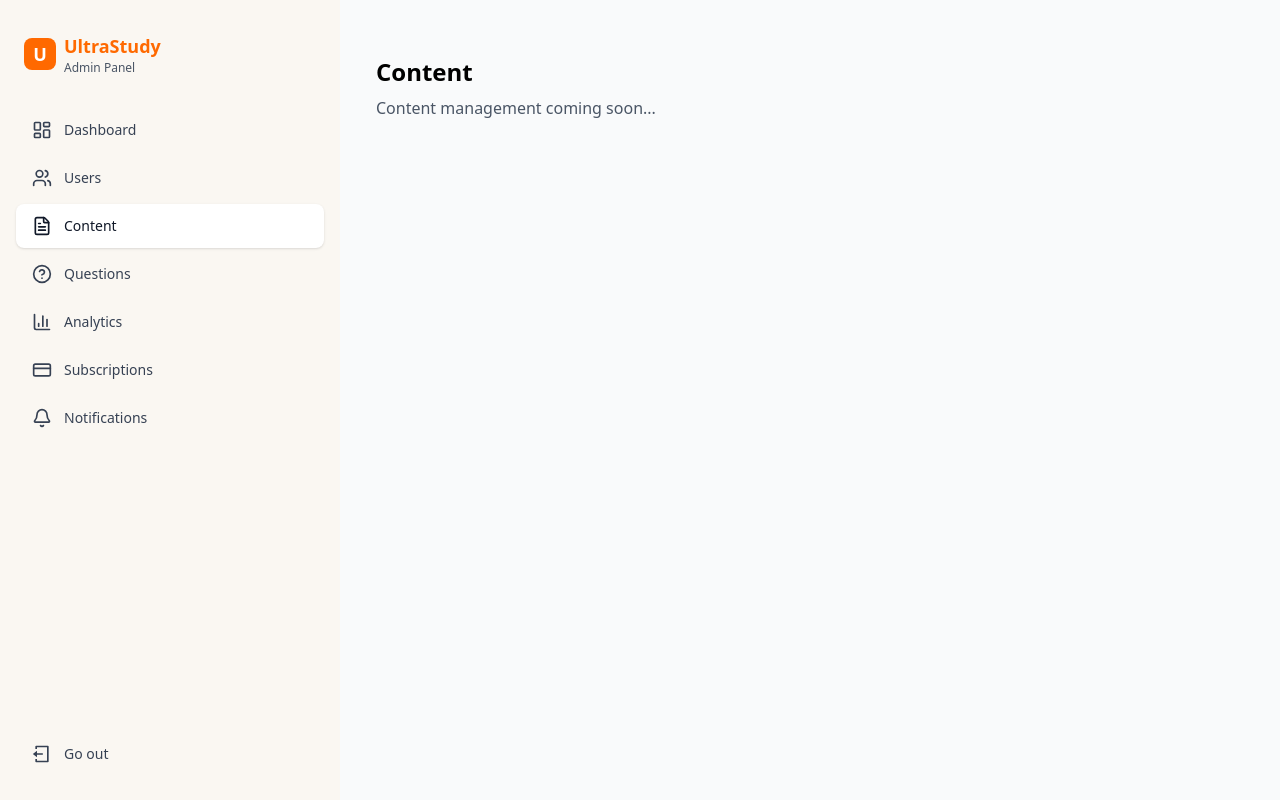
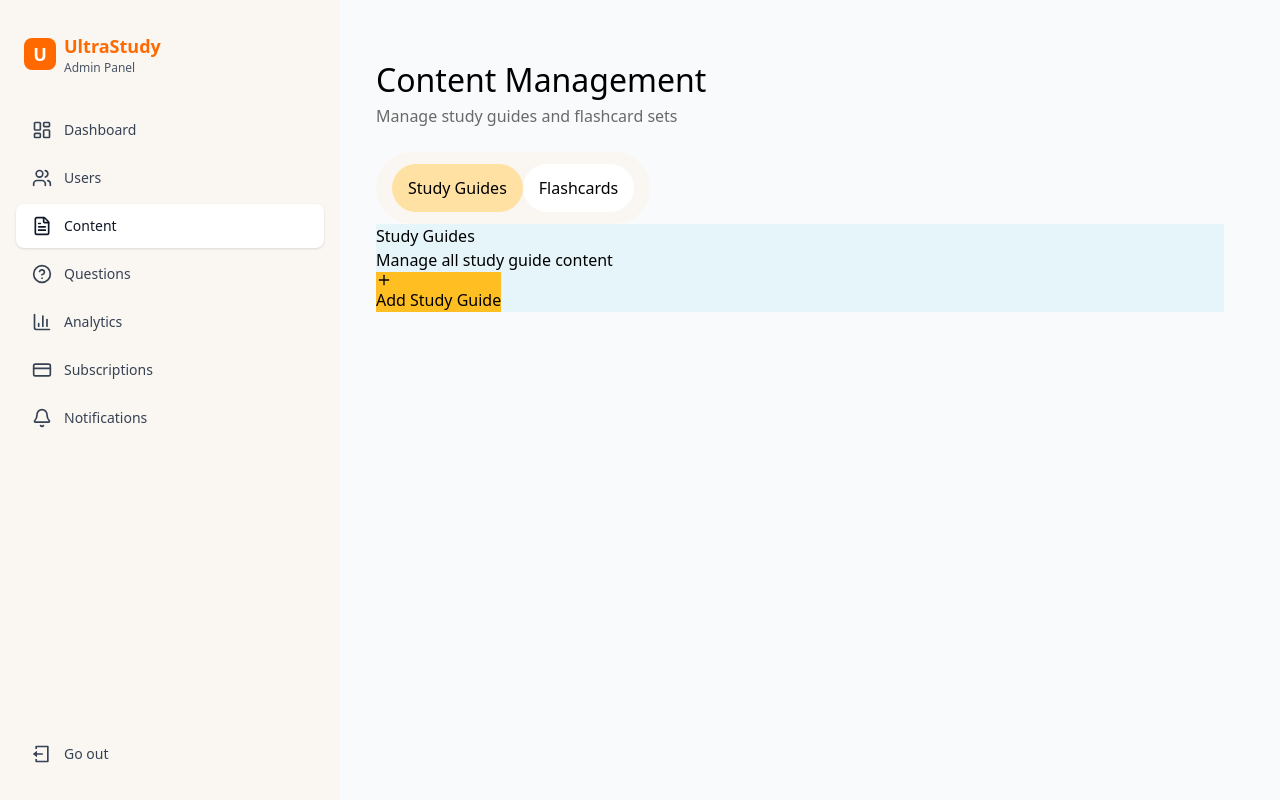
Before and after one commit to mehediScriptDev/App_Dashboad, a React (Vite) app: page /content in a window 1280 px wide. Built offline with nearby package versions, Linux system fonts and the light colour scheme; sample sign-in values are in the browser's storage.

Commit message:
new portion started

```diff
--- a/src/pages/Content/Content.jsx
+++ b/src/pages/Content/Content.jsx
@@ -1,9 +1,39 @@
-import React from 'react'
+import { FiPlus } from "react-icons/fi";
 
 const Content = () => {
   return (
-    <div>Content</div>
-  )
-}
+    <div className="p-6">
+      <div className="mb-6">
+        <h1 className=" lg:text-[32px] font-medium">Content Management</h1>
+        <p className="font-normal text-[#696969]">
+          Manage study guides and flashcard sets
+        </p>
+      </div>
 
-export default Content
+      <div>
+        <div className="bg-[#FAF7F2] flex gap-4 px-4 py-3 rounded-[49px] inline-block">
+          <button className="bg-[#FFE1A4] text-black px-4 py-3 text-base rounded-[38px]">
+            Study Guides
+          </button>
+          <button className="bg-white text-black px-4 py-3 text-base rounded-[38px]">
+            Flashcards
+          </button>
+        </div>
+      </div>
+
+      <div className="bg-[#E6F5FA]">
+        <div>
+          <div>
+            <h1>Study Guides</h1>
+            <p>Manage all study guide content</p>
+          </div>
+          <div>
+            <button className="bg-[#FFBF23]"> <FiPlus /> Add Study Guide</button>
+          </div>
+        </div>
+      </div>
+    </div>
+  );
+};
+
+export default Content;
--- a/src/routes/router.jsx
+++ b/src/routes/router.jsx
@@ -6,11 +6,12 @@ import ProtectedRoute from "../private/ProtectedRoute";
 
 // Import page components
 const Users = () => import("../pages/users/Users");
-const Content = () => import("../pages/Content/Content");
+// const Content = () => import("../pages/Content/Content");
 const Questions = () => import("../pages/questions/Questions");
 const Analytics = () => import("../pages/analytics/Analytics");
 const Subscriptions = () => import("../pages/Subscriptions/Subscriptions");
 const Notifications = () => import("../pages/notifications/Notifications");
+import Content from './../pages/Content/Content';
 
 // Define all routes here
 const router = createBrowserRouter([
@@ -36,7 +37,7 @@ const router = createBrowserRouter([
             },
             {
                 path: "content",
-                element: <div className="p-6"><h1 className="text-2xl font-bold">Content</h1><p className="text-gray-600 mt-2">Content management coming soon...</p></div>,
+                element: <Content/>,
             },
             {
                 path: "questions",
```
